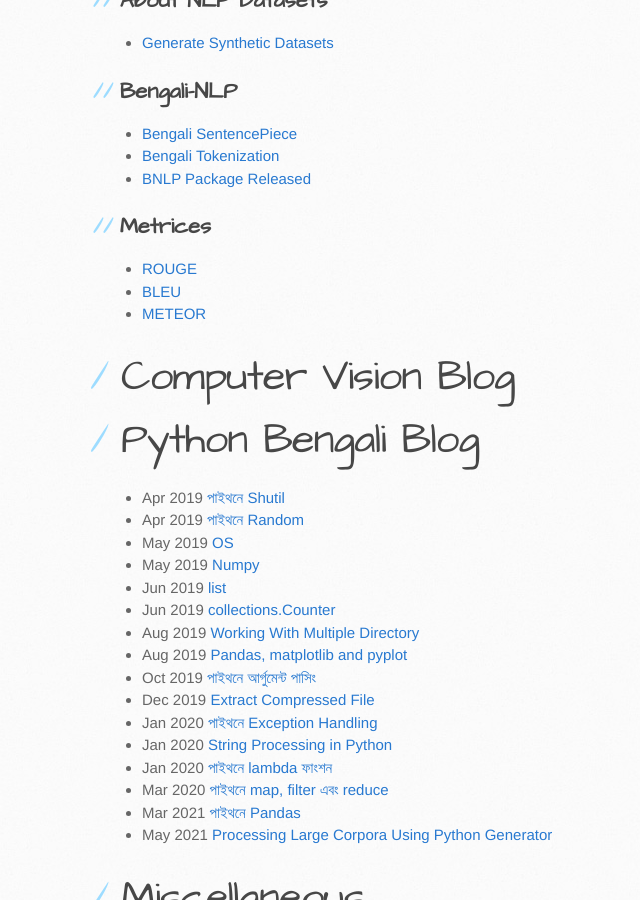
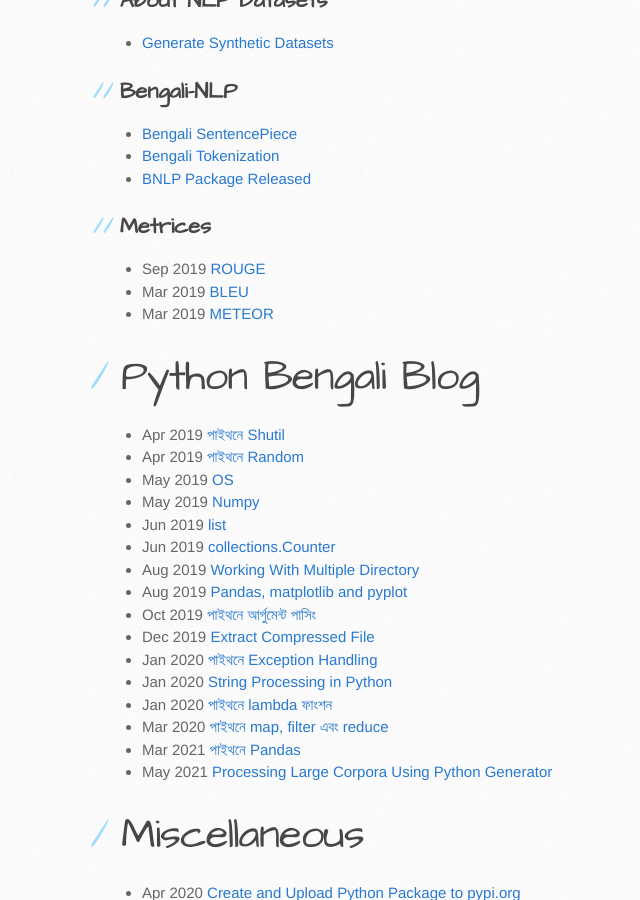
Before and after one commit to sagorbrur/sagorbrur.github.io, a Jekyll site: the page built from index.md, in a window 1280 px wide and 900 px high, scrolled down 1203 px. Shown: the whole window, without its empty margins (48-688 px from the left). Built offline with Jekyll 4.4.1, drawn with Linux system fonts in a browser that asks for light colours; our own code applies the rules of GitHub Pages for plain Markdown files.

Commit message:
Update index.md

```diff
--- a/index.md
+++ b/index.md
@@ -42,13 +42,9 @@
 * [BNLP Package Released](https://github.com/sagorbrur/bnlp)
 
 ## Metrices
-* [ROUGE](rouge.md)
-* [BLEU](bleu.md)
-* [METEOR](meteor.md)
-
-
-# Computer Vision Blog
-
+* Sep 2019 [ROUGE](rouge.md)
+* Mar 2019 [BLEU](bleu.md)
+* Mar 2019 [METEOR](meteor.md)
 
 # Python Bengali Blog
 * Apr 2019 [পাইথনে Shutil](python_bn/shutil.md)
```
